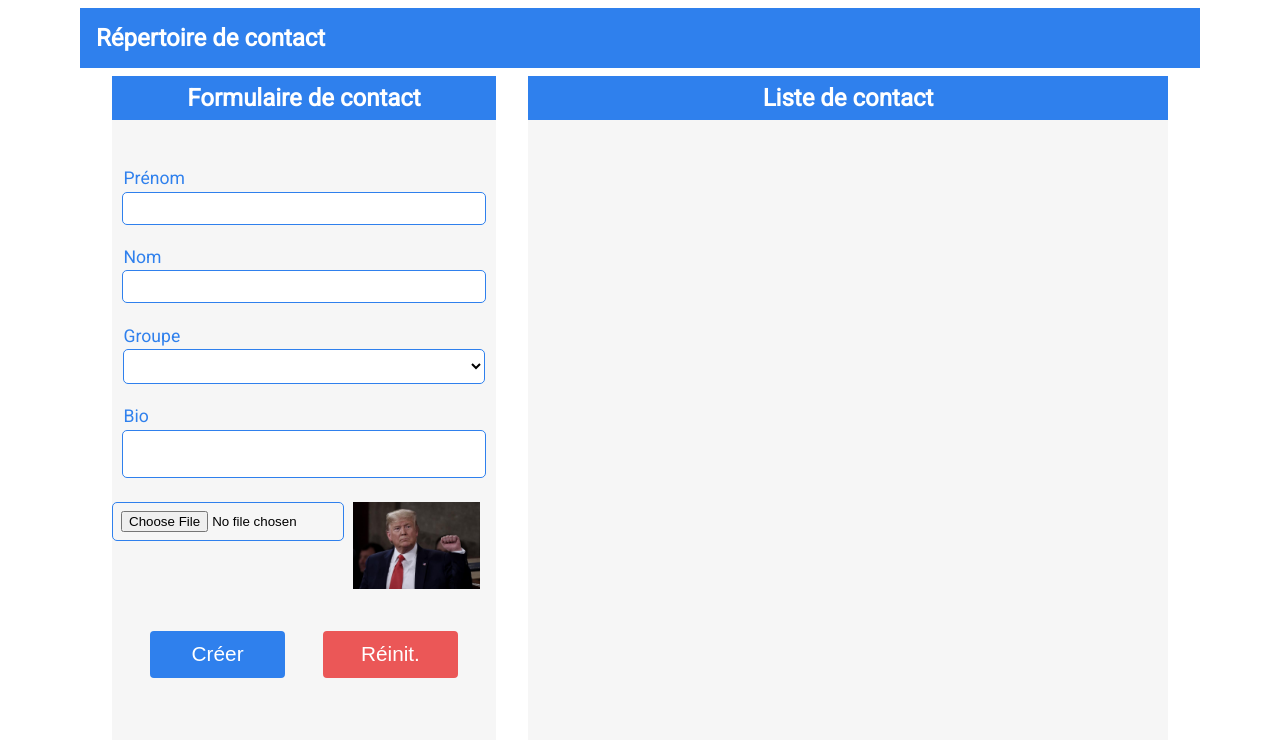
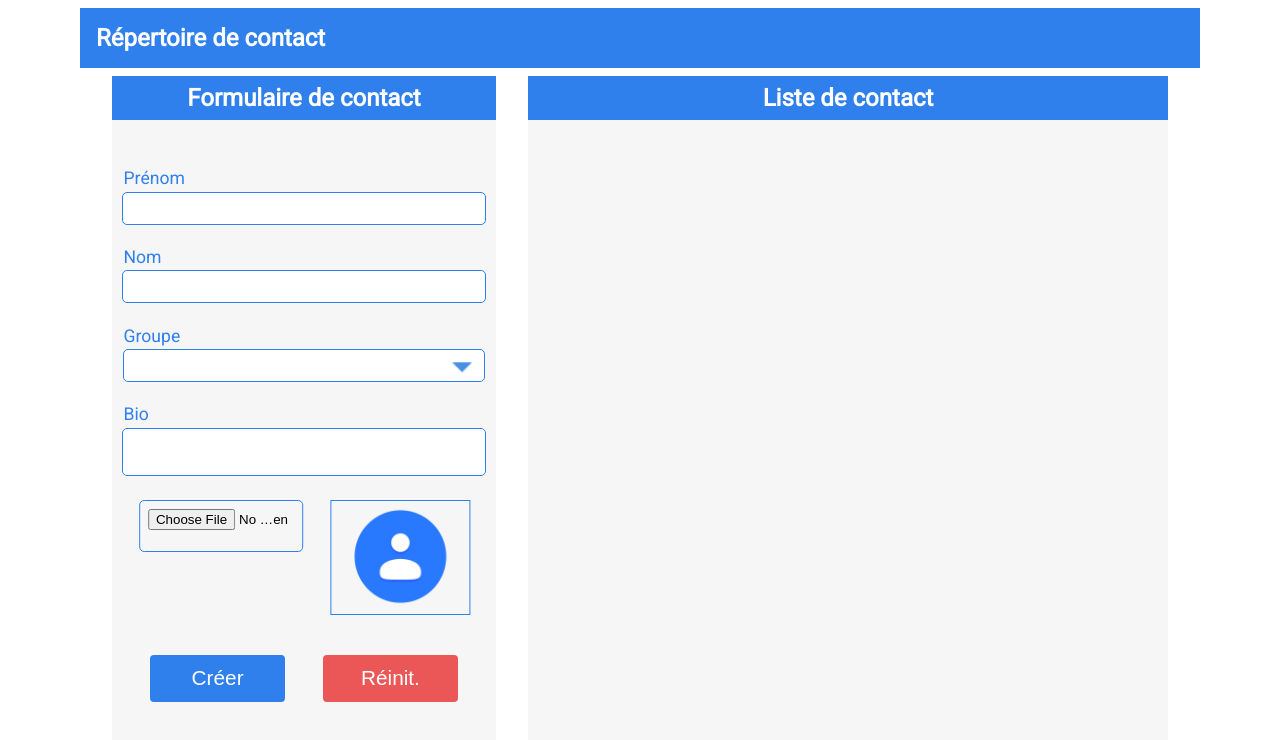
Before and after one commit to zion21-m/projet_kda_formulaire_avec_javascript, a plain HTML site: page index.html in a window 1280 px wide. Drawn offline with Linux system fonts and the light colour scheme.

Commit message:
second commit

```diff
--- a/index.html
+++ b/index.html
@@ -45,7 +45,7 @@
                                 <input type="file" id="choiImage" accept=".png,.jpg, .jpeg">
                             </div>
                             <div class="image">
-                                <img src="./images/trump2.jpg" id="img1" alt="image du contact" width="80%">
+                                <img src="./images/imgcontacts.png" id="img1" alt="image du contact" width="80%">
                             </div>
                         </div>
                         <div class="cli">
--- a/style.css
+++ b/style.css
@@ -64,6 +64,11 @@ input:focus, select:focus, textarea:focus {
 select {
     width: 99%;
     background-color: white;
+    appearance: none;
+    background-image: url(./icones/icons8-sort-down-24.png);
+    background-size: 30px;
+    background-position: calc(98%) center;
+    background-repeat: no-repeat;
 }
 textarea {
     resize: none;
@@ -121,8 +126,16 @@ form {
     justify-content: space-around;
     margin-bottom: 2.5rem;
 }
+#choiImage {
+    border: 1px solid #2F80ED;
+    width: 60%;
+    height: 30%;
+    transform: translateX(-1vw);
+}
 .image {
-    width: 50%;
+    width: 40%;
+    border: 1px solid #2F80ED;
+    transform: translateX(-2vw);
 }
 
 .coloneTexte {
```
Also changed, not shown: icones/icons8-sort-down-24.png (added), images/donaldTrump.jpg (deleted), images/donaldtrump.jpeg (deleted), images/imgcontacts.png (added), images/trump2.jpg (deleted).
